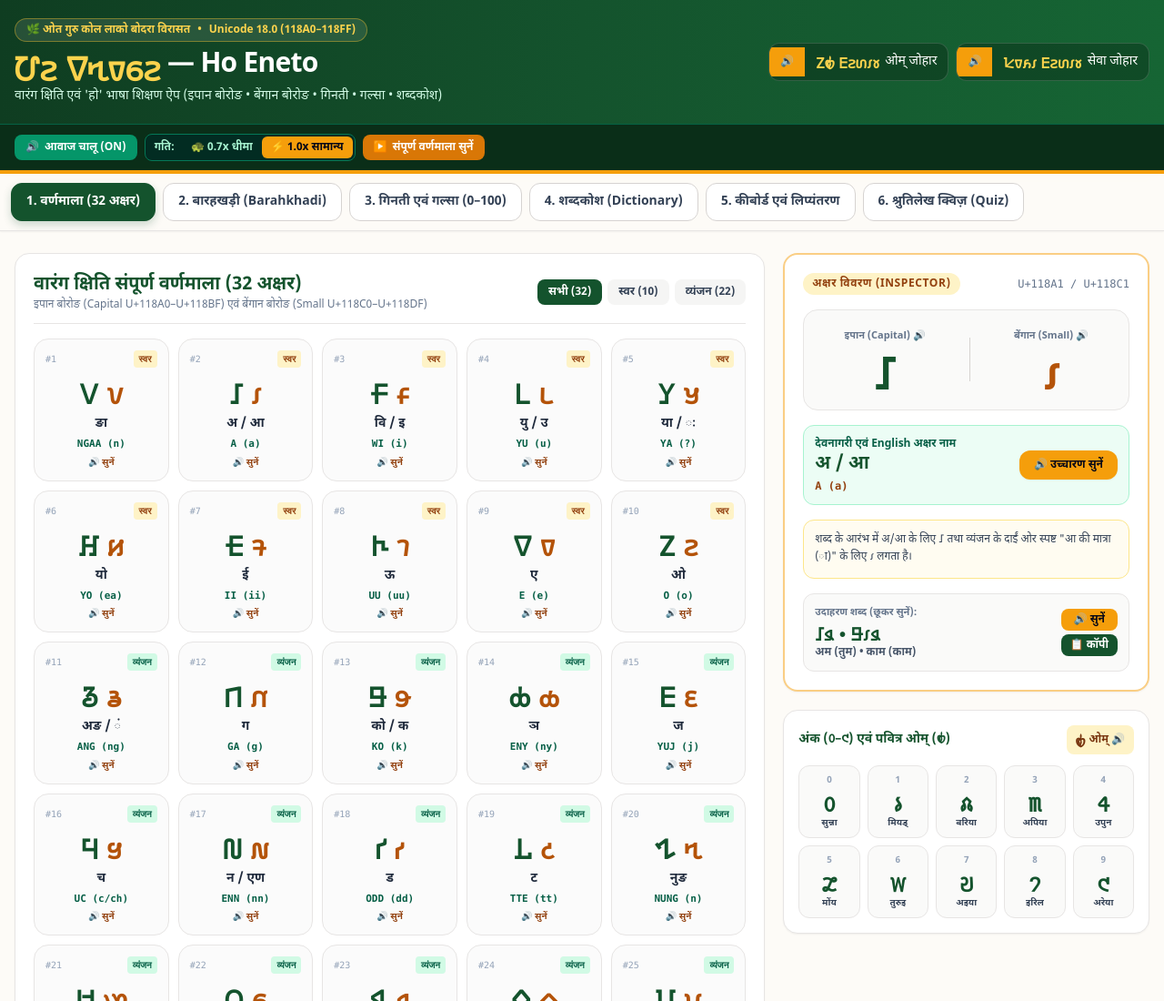
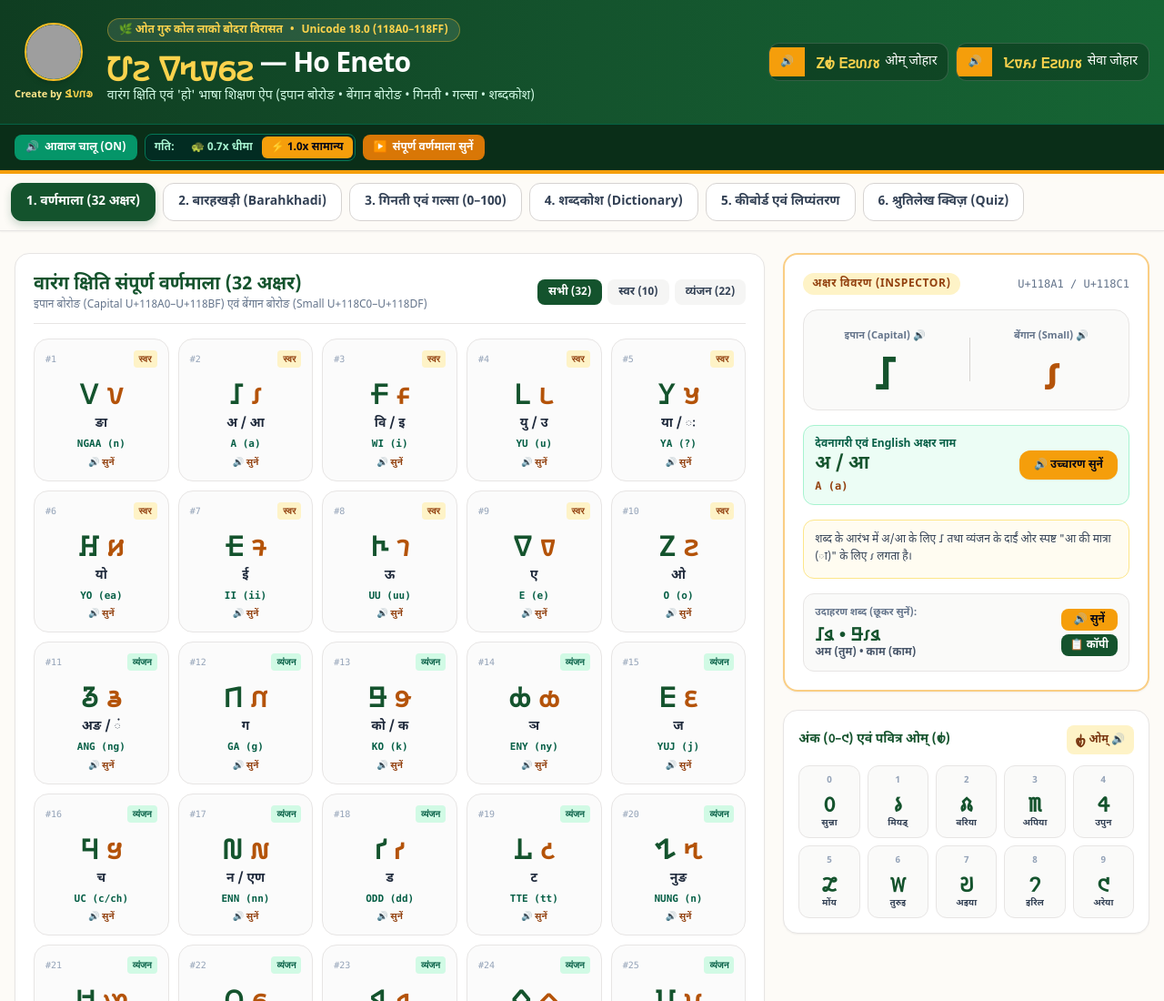
Before and after one commit to maheshp7b/ho-eneto, a plain HTML site: page index.html in a window 1280 px wide. Shown: the top 1100 px of the page at 91% size. Drawn offline with nearby package versions, Linux system fonts and the light colour scheme; grey boxes are pictures that could not be loaded.

Commit message:
Ho-Eneto Updated

```diff
--- a/index.html
+++ b/index.html
@@ -63,6 +63,35 @@
   <!-- Header & Global Touch-to-Speak Controls -->
   <header class="bg-gradient-to-r from-[#0f3d21] via-[#14532d] to-[#166534] text-white shadow-lg border-b-4 border-amber-500">
     <div class="max-w-7xl mx-auto px-4 py-4 sm:py-5 flex flex-col lg:flex-row lg:items-center lg:justify-between gap-4">
+      <div class="flex items-start sm:items-center gap-3.5 sm:gap-4">
+        <!-- Circular Golden-Bordered Profile Photo with Fallback Badge & Caption Below -->
+        <div class="flex flex-col items-center shrink-0 select-none pointer-events-none">
+          <div class="relative w-16 h-16 rounded-full border-2 border-amber-400 shadow-md overflow-hidden bg-gradient-to-br from-emerald-950 to-emerald-700 flex items-center justify-center">
+            <img
+              src="https://i.ibb.co/jkD3yG60/CAF52593-677F-4BC5-A059-BBAD425454BC.jpg"
+              alt="Create by 𑢶𑣀𑣋𑣚"
+              draggable="false"
+              class="w-full h-full rounded-full object-cover block"
+              onerror="this.style.display='none'; this.nextElementSibling.style.display='flex';"
+            />
+            <div class="hidden w-full h-full items-center justify-center">
+              <svg viewBox="0 0 64 64" width="64" height="64" xmlns="http://www.w3.org/2000/svg" role="img" aria-label="𑢶𑣀𑣋𑣚">
+                <defs>
+                  <linearGradient id="headerProfileBadgeGrad" x1="0" y1="0" x2="1" y2="1">
+                    <stop offset="0%" stop-color="#064e3b" />
+                    <stop offset="100%" stop-color="#166534" />
+                  </linearGradient>
+                </defs>
+                <circle cx="32" cy="32" r="32" fill="url(#headerProfileBadgeGrad)" />
+                <text x="32" y="38" text-anchor="middle" fill="#fde68a" font-size="14" font-weight="700" font-family="'Noto Sans Warang Citi', sans-serif">𑢶𑣀𑣋𑣚</text>
+              </svg>
+            </div>
+          </div>
+          <span class="mt-1 text-[11px] font-bold text-amber-200 whitespace-nowrap leading-tight">
+            Create by <span class="wc-font text-xs text-amber-300">𑢶𑣀𑣋𑣚</span>
+          </span>
+        </div>
+
         <div>
           <div class="inline-flex flex-wrap items-center gap-2 px-3 py-1 rounded-full bg-white/10 border border-amber-400/40 text-amber-300 text-xs font-bold mb-1.5">
             <span>🌿 ओत गुरु कोल लाको बोदरा विरासत</span>
@@ -76,6 +105,7 @@
           <p class="text-emerald-100 text-xs sm:text-sm mt-1">
             वारंग क्षिति एवं 'हो' भाषा शिक्षण ऐप (इपान बोरोङ • बेंगान बोरोङ • गिनती • गल्सा • शब्दकोश)
           </p>
+        </div>
       </div>
 
       <!-- Quick Greetings with Touch-to-Speak & Copy -->
```
Lines whose indentation alone changed are shown as unchanged.
